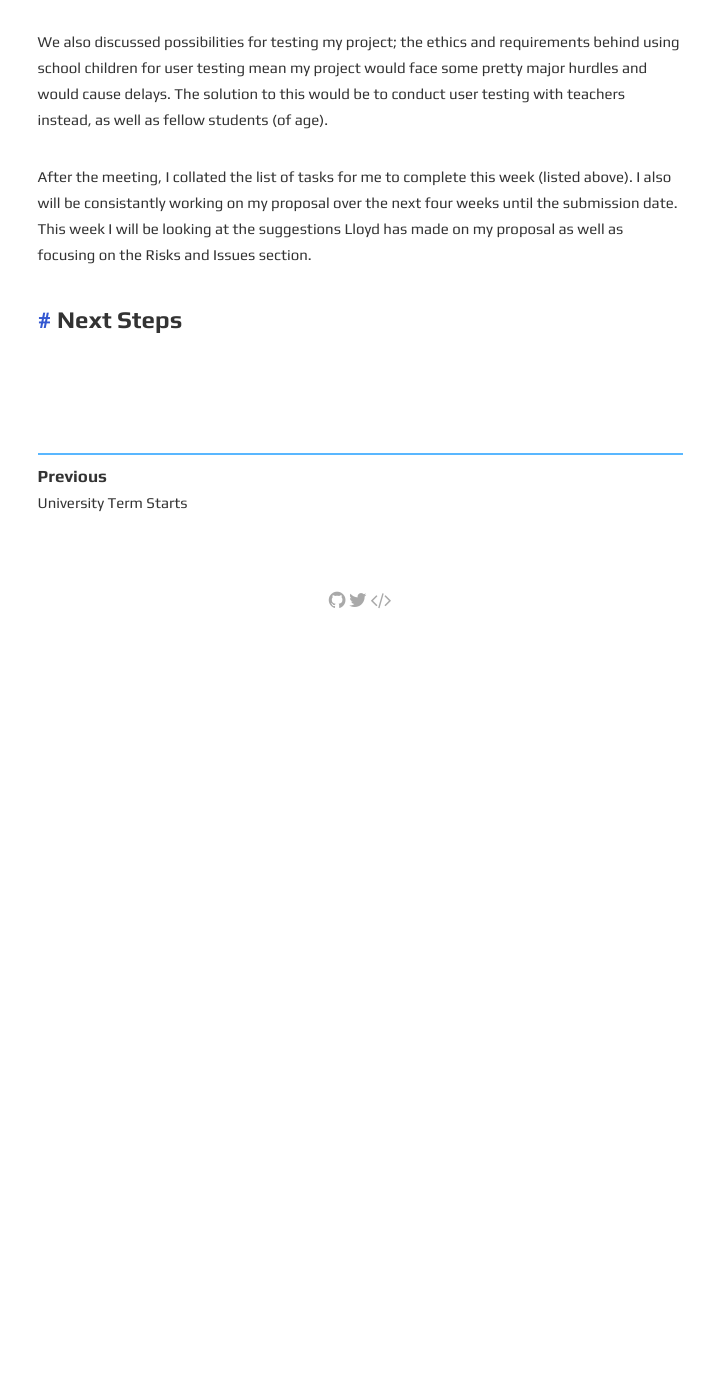
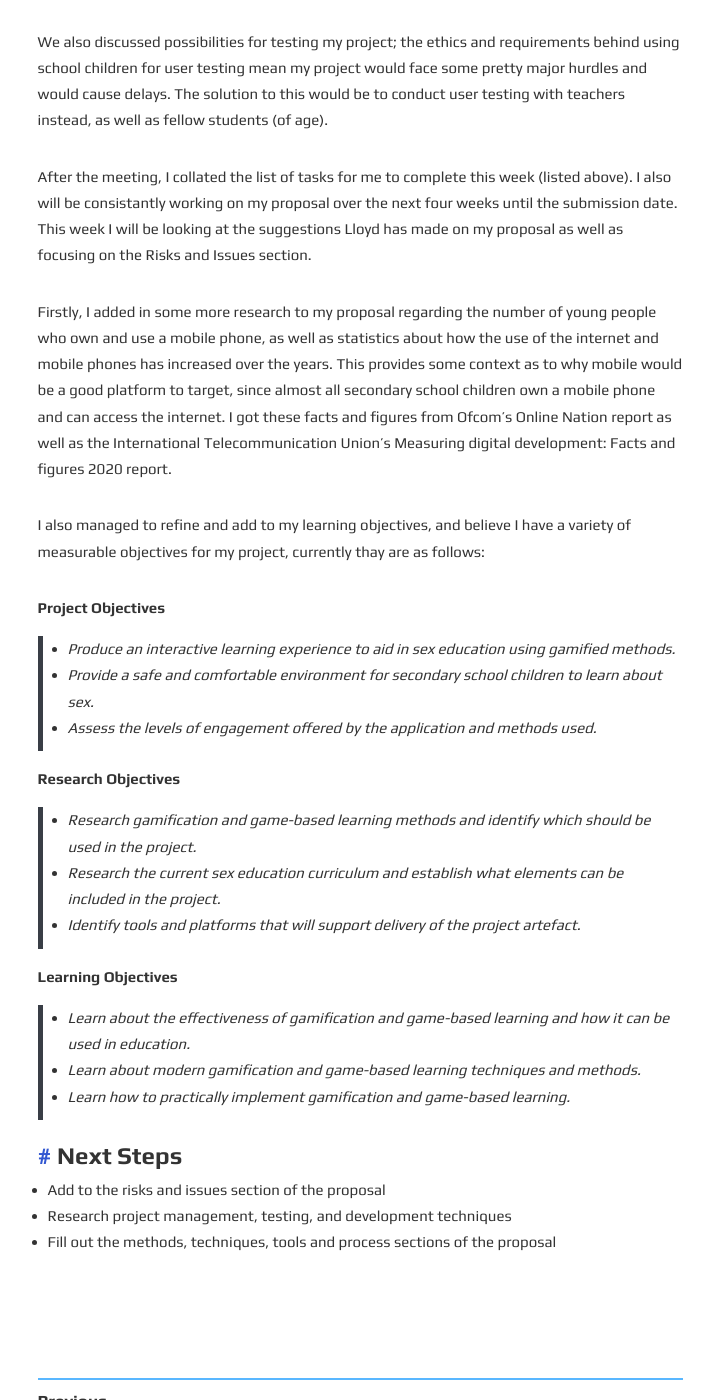
Before and after one commit to zar67/cctp-devlog, a Jekyll site: the page built from _posts/2021-10-11-first-supervisor-meeting.md, in a window 1280 px wide and 1400 px high, scrolled down 601 px. Shown: the whole window, without its empty margins (280-994 px from the left). Built offline with Jekyll 4.4.1, drawn with Linux system fonts in a browser that asks for light colours; before the commit the page ends 1231 px from its top, so only the background shows below that; some of the changed text lies outside the part shown.

Commit message:
Adding 12/10/21 work

```diff
--- a/_posts/2021-10-11-first-supervisor-meeting.md
+++ b/_posts/2021-10-11-first-supervisor-meeting.md
@@ -18,6 +18,29 @@ We also discussed possibilities for testing my project; the ethics and requireme
 
 After the meeting, I collated the list of tasks for me to complete this week (listed above). I also will be consistantly working on my proposal over the next four weeks until the submission date. This week I will be looking at the suggestions Lloyd has made on my proposal as well as focusing on the Risks and Issues section.
 
+Firstly, I added in some more research to my proposal regarding the number of young people who own and use a mobile phone, as well as statistics about how the use of the internet and mobile phones has increased over the years. This provides some context as to why mobile would be a good platform to target, since almost all secondary school children own a mobile phone and can access the internet. I got these facts and figures from Ofcom's Online Nation report as well as the International Telecommunication Union's Measuring digital development: Facts and figures 2020 report.
+
+I also managed to refine and add to my learning objectives, and believe I have a variety of measurable objectives for my project, currently thay are as follows:
+
+**Project Objectives**
+> -	Produce an interactive learning experience to aid in sex education using gamified methods.
+> -	Provide a safe and comfortable environment for secondary school children to learn about sex.
+> -	Assess the levels of engagement offered by the application and methods used.
+
+
+**Research Objectives**
+> -	Research gamification and game-based learning methods and identify which should be used in the project.
+> -	Research the current sex education curriculum and establish what elements can be included in the project.
+> -	Identify tools and platforms that will support delivery of the project artefact.
+
+
+**Learning Objectives**
+> -	Learn about the effectiveness of gamification and game-based learning and how it can be used in education.
+> -	Learn about modern gamification and game-based learning techniques and methods.
+> -	Learn how to practically implement gamification and game-based learning.
 
 
 ### Next Steps
+- Add to the risks and issues section of the proposal
+- Research project management, testing, and development techniques
+- Fill out the methods, techniques, tools and process sections of the proposal
```
